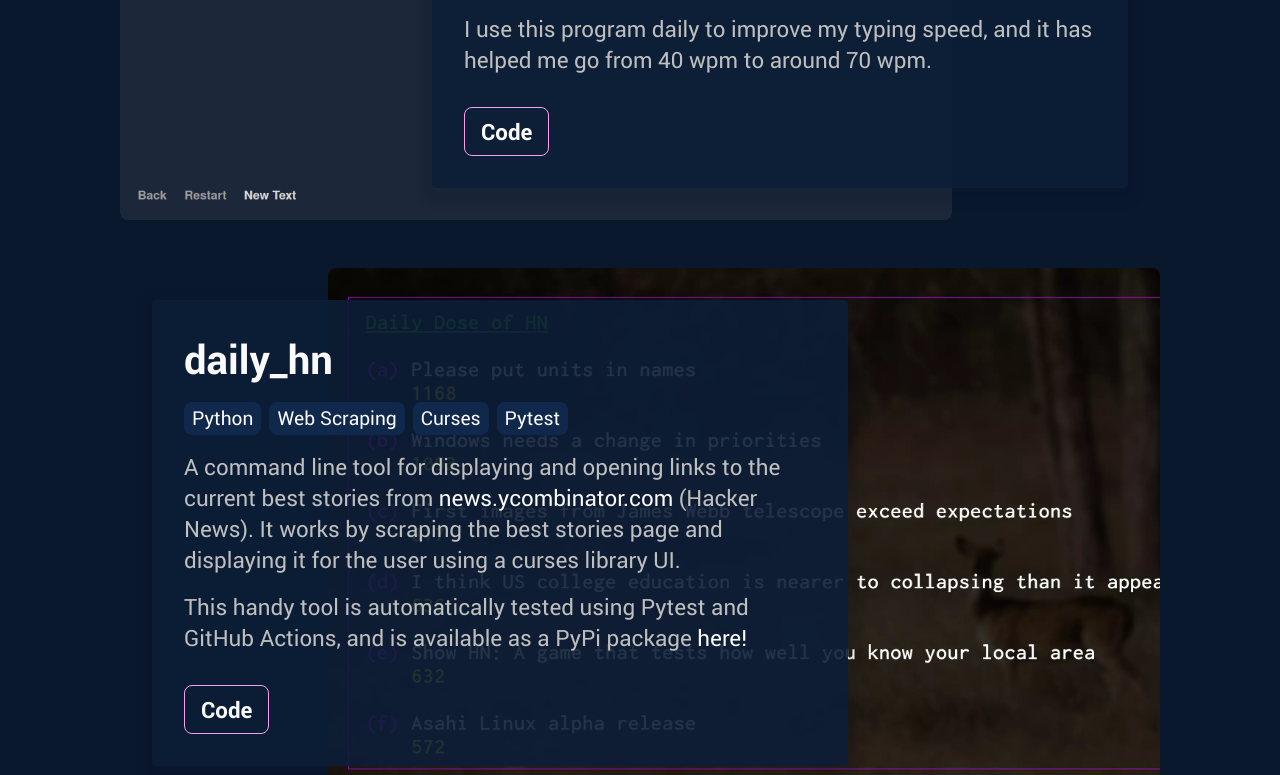
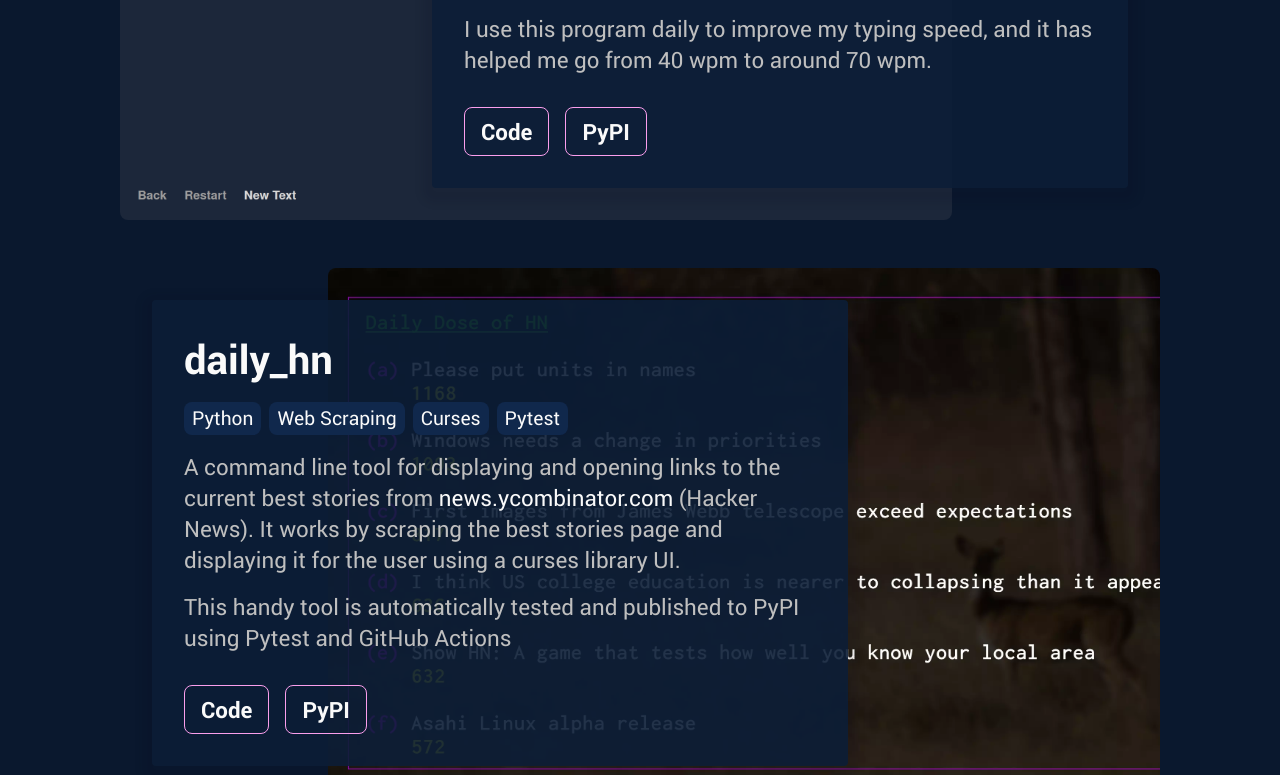
Before and after one commit to Rolv-Apneseth/portfolio, a Gatsby site: page / in a window 1280 px wide. Shown: the part 1645-2420 px from the top of the page. Built offline with nearby package versions, Linux system fonts and the light colour scheme; Gatsby itself is replaced by a stand-in of ours.

Commit message:
Added pypi buttons for projects which have a pypi distribution

```diff
--- a/src/components/projects/ProjectObject.js
+++ b/src/components/projects/ProjectObject.js
@@ -35,7 +35,7 @@ const ProjectObject = props => {
                         Code
                     </a>
 
-                    {props.project.demoURL ? (
+                    {props.project.demoURL && (
                         <a
                             className="button"
                             type="button"
@@ -45,7 +45,18 @@ const ProjectObject = props => {
                         >
                             Demo
                         </a>
-                    ) : undefined}
+                    )}
+                    {props.project.pypiURL && (
+                        <a
+                            className="button"
+                            type="button"
+                            href={props.project.pypiURL}
+                            target="_blank"
+                            rel="noreferrer"
+                        >
+                            PyPI
+                        </a>
+                    )}
                 </div>
             </section>
         </li>
--- a/src/components/projects/projects.js
+++ b/src/components/projects/projects.js
@@ -1,12 +1,13 @@
 import { uniqueId } from "underscore"
 
 class Project {
-    constructor(name, imgName, description, codeURL, demoURL, tags) {
+    constructor(name, imgName, description, codeURL, demoURL, pypiURL, tags) {
         this.name = name
         this.imgName = imgName
         this.description = description
         this.codeURL = codeURL
         this.demoURL = demoURL
+        this.pypiURL = pypiURL
         this.tags = tags
         this.key = uniqueId("project")
     }
@@ -45,6 +46,7 @@ export const projects = [
         ],
         "https://github.com/Rolv-Apneseth/just-a-tracker",
         "https://just-a-tracker.herokuapp.com/login",
+        "",
         [
             tags.js,
             tags.python,
@@ -62,8 +64,9 @@ export const projects = [
             "A GUI application made using the PyQt5 library for Python. With it, a user can practice getting faster at typing with almost endless sources of text to type out, and even keep track of their progress.",
             "I use this program daily to improve my typing speed, and it has helped me go from 40 wpm to around 70 wpm.",
         ],
-        "https://github.com/Rolv-Apneseth/speed-typer",
+        "https://github.com/Rolv-Apneseth/ps-typer",
         "",
+        "https://pypi.org/project/ps-typer/",
         [tags.python, tags.pyqt, tags.pyqtgraph, tags.nltk]
     ),
     new Project(
@@ -71,10 +74,11 @@ export const projects = [
         "daily_hn.webp",
         [
             'A command line tool for displaying and opening links to the current best stories from <a target="_blank" rel="noreferrer" href="https://news.ycombinator.com">news.ycombinator.com</a> (Hacker News). It works by scraping the best stories page and displaying it for the user using a curses library UI.',
-            'This handy tool is automatically tested using Pytest and GitHub Actions, and is available as a PyPi package <a target="_blank" rel="noreferrer" href="https://pypi.org/project/daily-hn/">here!</a>',
+            "This handy tool is automatically tested and published to PyPI using Pytest and GitHub Actions",
         ],
         "https://github.com/Rolv-Apneseth/daily_hn",
         "",
+        "https://pypi.org/project/daily-hn/",
         [tags.python, tags.webscraping, tags.curses, tags.pytest]
     ),
     new Project(
@@ -85,6 +89,7 @@ export const projects = [
             "With this program you can see different pathfinding algorithms in action! It also has algorithms for generating different kinds of mazes so the user can see how the algorithms behave under different conditions.",
         ],
         "https://github.com/Rolv-Apneseth/pathfind-visualiser",
+        "",
         "",
         [tags.python, tags.algorithms, tags.pygame]
     ),
@@ -97,6 +102,7 @@ export const projects = [
         ],
         "https://github.com/Rolv-Apneseth/auto-folder-sort",
         "",
+        "",
         [tags.python, tags.automation, tags.unittest]
     ),
 ]
```
